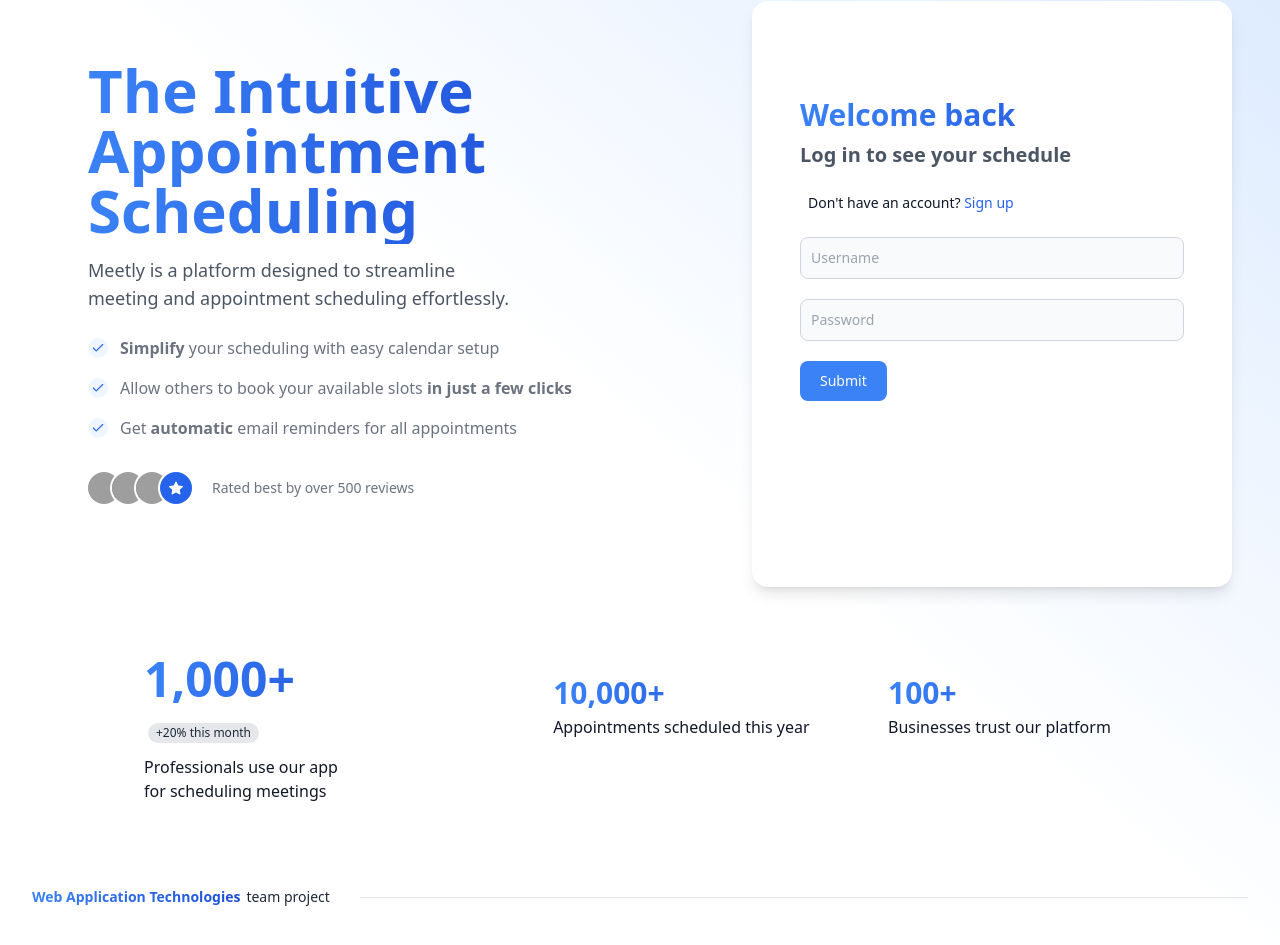
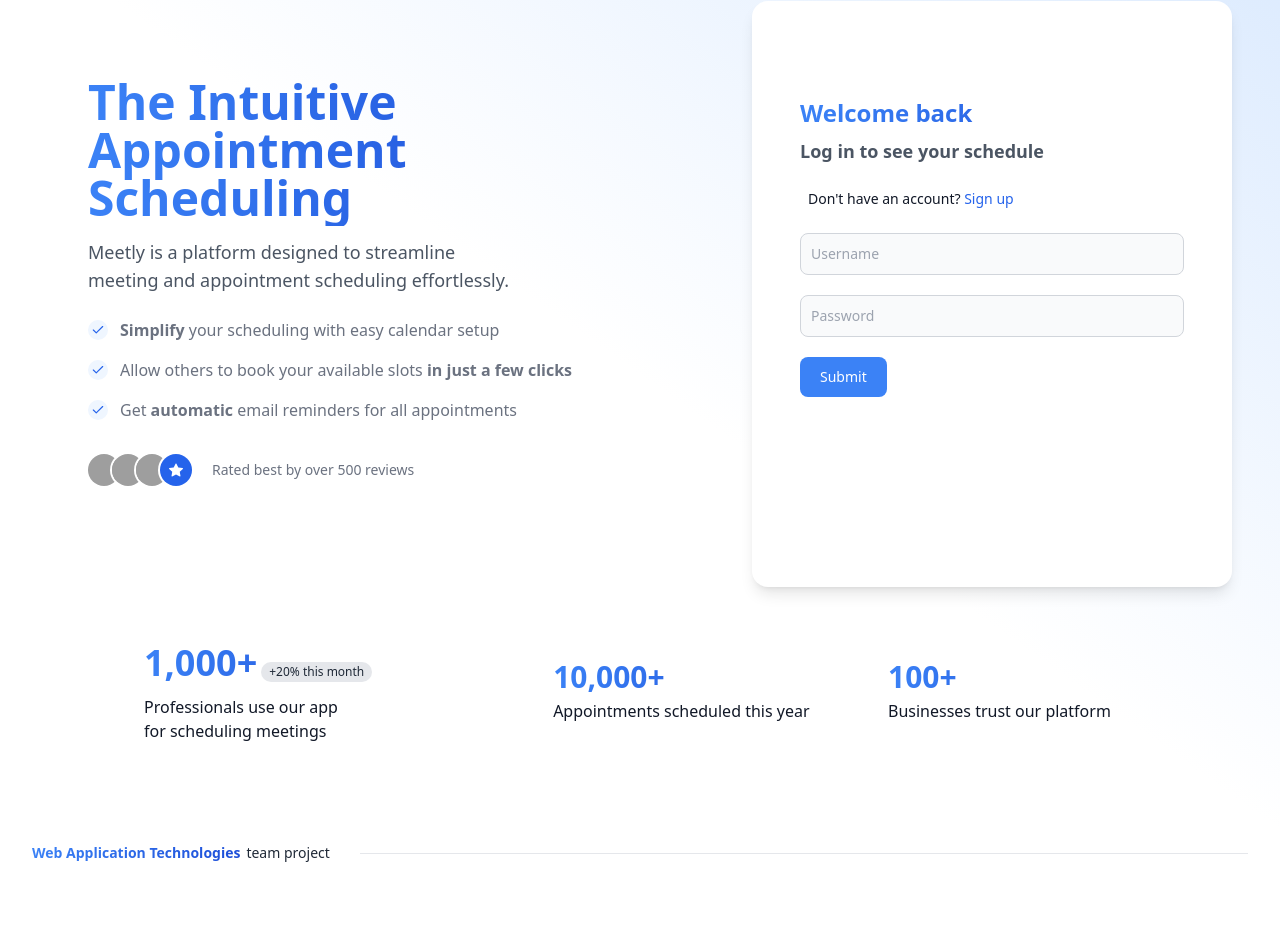
Before and after one commit to mblaszczykowski/appointment-scheduling-app, a React (Create React App) app in the folder frontend/: page /login in a window 1280 px wide. Shown: the part 157-1102 px from the top of the page. Built offline with nearby package versions, Linux system fonts and the light colour scheme; grey boxes are pictures that could not be loaded.

Commit message:
small changes

```diff
--- a/frontend/src/components/Footer.js
+++ b/frontend/src/components/Footer.js
@@ -1,3 +1,17 @@
+import * as React from "react";
+
 export default function Footer(props) {
-    return null;
+    return (
+        <div className="max-w-[85rem] px-4 mb-10 sm:px-6 lg:px-8 lg:mb-14 mx-auto">
+
+        <div
+            className="py-3 flex items-center text-sm text-gray-800 gap-x-1.5 after:flex-1 after:border-t after:border-gray-200 after:ms-6 dark:text-white dark:after:border-neutral-700">
+                        <span
+                            className="font-semibold bg-clip-text bg-gradient-to-l from-blue-700 to-blue-500 text-transparent dark:from-blue-400 dark:to-violet-400">
+                          Web Application Technologies
+                        </span>
+            team project
+        </div>
+        </div>
+    );
 };
--- a/frontend/src/components/LoginForm.js
+++ b/frontend/src/components/LoginForm.js
@@ -59,10 +59,10 @@
                 <Form className="max-w-sm mx-auto">
 
                     <div className="py-5 mt-12">
-                        <h1 className="block text-3xl font-bold text-transparent bg-clip-text bg-gradient-to-l from-blue-700 to-blue-500">
+                        <h1 className="block text-2xl font-bold text-transparent bg-clip-text bg-gradient-to-l from-blue-700 to-blue-500">
                             Welcome back
                         </h1>
-                        <h1 className="block text-xl mt-2 font-bold text-gray-600 dark:text-white">Log in to see your
+                        <h1 className="block text-lg mt-2 font-bold text-gray-600 dark:text-white">Log in to see your
                             schedule</h1>
                     </div>
                     <div className="flex items-start mb-6 pt-1">
--- a/frontend/src/components/RegisterForm.js
+++ b/frontend/src/components/RegisterForm.js
@@ -169,10 +169,10 @@
                                     {currentStep === 0 && (
                                         <div>
                                             <div className="py-3">
-                                                <h1 className="block text-3xl font-bold text-transparent bg-clip-text bg-gradient-to-l from-blue-700 to-blue-500">
+                                                <h1 className="block text-2xl font-bold text-transparent bg-clip-text bg-gradient-to-l from-blue-700 to-blue-500">
                                                     Get started
                                                 </h1>
-                                                <h1 className="block text-xl mt-4 font-bold text-gray-600 dark:text-white">Create
+                                                <h1 className="block text-lg mt-4 font-bold text-gray-600 dark:text-white">Create
                                                     a free account</h1>
                                             </div>
                                             <div className="flex items-start mb-6">
@@ -190,7 +190,7 @@
                                                 </label>
                                             </div>
                                             <div className="mb-3">
-                                                <h1 className="block text-lg mt-1 font-bold text-gray-600 dark:text-white">{steps[0].title}</h1>
+                                                <h1 className="block text-md mt-1 font-bold text-gray-600 dark:text-white">{steps[0].title}</h1>
                                             </div>
                                             <div className={`mb-3 ${errors.firstname ? "mb-1" : "mb-5"}`}>
                                                 <Field
--- a/frontend/src/components/WelcomeContent.js
+++ b/frontend/src/components/WelcomeContent.js
@@ -19,8 +19,8 @@
                     <div className="grid items-center md:grid-cols-2 lg:mb-8">
                         <div className="max-w-2xl mx-auto p-14">
                             <div className="max-w-2xl">
-                                <h1 className="pb-1 block font-semibold text-transparent bg-clip-text bg-gradient-to-l from-blue-700 to-blue-500 text-4xl md:text-5xl lg:text-6xl dark:from-black dark:to-blue-800">
-                                    The Intuitive Appointment Scheduling
+                                <h1 className="pb-1 block font-semibold text-transparent bg-clip-text bg-gradient-to-l from-blue-700 to-blue-500 text-3xl md:text-5xl lg:text-5xl dark:from-black dark:to-blue-800">
+                                    The Intuitive Appointment<br/> Scheduling
                                 </h1>
                             </div>
                             <div className="mt-3 max-w-3xl">
@@ -167,11 +167,11 @@
                         </div>
                     </div>
                     <>
-                        <div className="max-w-[85rem] px-4 py-8 sm:px-6 lg:px-8 lg:py-10 mx-auto">
+                        <div className="max-w-[85rem] px-4 mt-8 sm:px-6 lg:px-8 lg:mt-14 mx-auto mb-8">
                             <div className="flex flex-col items-center lg:flex-row lg:items-start lg:justify-between">
                                 <div className="lg:w-1/3">
                                     <div className="lg:pe-6 xl:pe-12 ml-20">
-                                        <p className="text-5xl font-bold leading-10 text-transparent bg-clip-text bg-gradient-to-l from-blue-700 to-blue-500">
+                                        <p className="text-4xl font-bold leading-10 text-transparent bg-clip-text bg-gradient-to-l from-blue-700 to-blue-500">
                                             1,000+
                                             <span
                                                 className="ml-3 ms-1 inline-flex items-center gap-x-1 bg-gray-200 font-medium text-gray-800 text-xs leading-4 rounded-full py-0.5 px-2 dark:bg-neutral-800 dark:text-neutral-300">
@@ -206,14 +206,6 @@
                             </div>
                         </div>
                     </>
-                    <div
-                        className="mt-6 md:mt-12 lg:mt-8 py-3 flex items-center text-sm text-gray-800 gap-x-1.5 after:flex-1 after:border-t after:border-gray-200 after:ms-6 dark:text-white dark:after:border-neutral-700">
-                        <span
-                            className="font-semibold bg-clip-text bg-gradient-to-l from-blue-700 to-blue-500 text-transparent dark:from-blue-400 dark:to-violet-400">
-                          Web Application Technologies
-                        </span>
-                        team project
-                    </div>
                 </div>
             </div>
         </React.Fragment>
```
